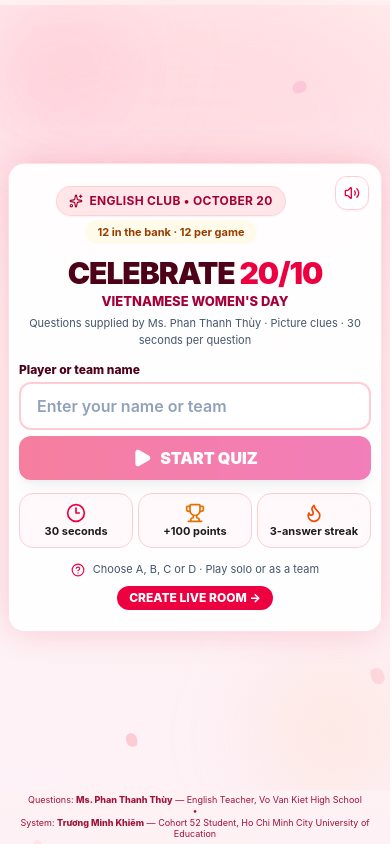
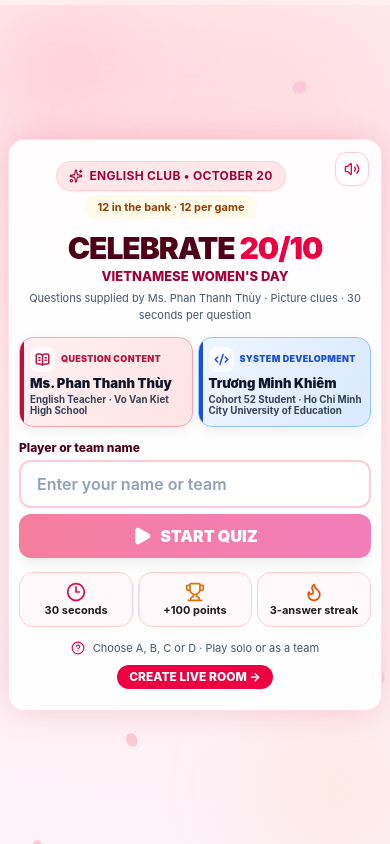
Before and after one commit to remyvnkhiemtruong/vui-cung-2010, a Next.js app: page / in a window 390 px wide. Built offline with nearby package versions, Linux system fonts and the light colour scheme.

Commit message:
feat(ui): highlight question author and system developer with responsive credit cards

```diff
--- a/src/app/globals.css
+++ b/src/app/globals.css
@@ -337,3 +337,148 @@ body { min-height:0; }
   .live-quiz-options button { gap:5px; }
   .live-quiz-options button strong {width:24px;height:24px;flex-shrink:0}
 }
+
+/* Authorship: visible, differentiated credit cards across solo, host, and projector.
+   Uses existing viewport-locked shell instead of introducing page scrolling. */
+.author-credits {
+  display: grid;
+  grid-template-columns: repeat(2, minmax(0, 1fr));
+  gap: clamp(6px, .9vw, 12px);
+  width: min(100%, 940px);
+  margin-inline: auto;
+  flex: none;
+}
+.author-credit {
+  position: relative;
+  isolation: isolate;
+  min-width: 0;
+  display: flex;
+  flex-direction: column;
+  justify-content: center;
+  align-items: flex-start;
+  text-align: left;
+  gap: 3px;
+  border: 1.5px solid;
+  border-radius: 14px;
+  overflow: hidden;
+  box-shadow: 0 4px 12px rgba(25, 25, 35, .06);
+}
+.author-credit::before {
+  content: '';
+  position: absolute;
+  inset: 0 auto 0 0;
+  width: 4px;
+  background: var(--credit-accent);
+}
+.author-credit--questions {
+  --credit-accent: #be123c;
+  color: #881337;
+  border-color: #fda4af;
+  background: linear-gradient(115deg, #fff1f2, #ffe4e6 90%);
+}
+.author-credit--system {
+  --credit-accent: #1d4ed8;
+  color: #1e3a8a;
+  border-color: #93c5fd;
+  background: linear-gradient(115deg, #eff6ff, #dbeafe 90%);
+}
+.author-credit-heading {
+  display: flex;
+  align-items: center;
+  gap: 6px;
+  min-width: 0;
+}
+.author-credit-symbol {
+  display: grid;
+  place-items: center;
+  width: 25px;
+  height: 25px;
+  flex: 0 0 auto;
+  border-radius: 8px;
+  color: var(--credit-accent);
+  background: #ffffffb8;
+}
+.author-credit-label {
+  font-size: clamp(9px, 1vw, 11px);
+  font-weight: 900;
+  line-height: 1.12;
+  letter-spacing: .095em;
+  color: var(--credit-accent);
+}
+.author-credit-name {
+  display: block;
+  max-width: 100%;
+  color: #0f172a;
+  font-size: clamp(14px, 2.05vw, 21px);
+  font-weight: 900;
+  line-height: 1.1;
+  overflow-wrap: anywhere;
+}
+.author-credit-role {
+  max-width: 100%;
+  color: #334155;
+  font-size: clamp(10px, 1.13vw, 12px);
+  font-weight: 650;
+  line-height: 1.18;
+  overflow-wrap: anywhere;
+}
+.author-credits--feature .author-credit {
+  min-height: 91px;
+  padding: clamp(8px, 1.15dvh, 13px) clamp(10px, 1.5vw, 18px);
+  gap: 4px;
+}
+.author-credits--compact .author-credit {
+  min-height: 47px;
+  padding: 5px clamp(7px, 1vw, 12px);
+  gap: 1px;
+  border-radius: 11px;
+}
+.author-credits--compact .author-credit-heading { gap: 4px; }
+.author-credits--compact .author-credit-symbol { width: 17px; height: 17px; border-radius: 5px; }
+.author-credits--compact .author-credit-symbol svg { width: 12px; height: 12px; }
+.author-credits--compact .author-credit-label { font-size: clamp(8px, .88vw, 10px); }
+.author-credits--compact .author-credit-name { font-size: clamp(12px, 1.28vw, 15px); }
+.author-credits--compact .author-credit-role { font-size: clamp(9px, .95vw, 11px); }
+.app-credit-footer, .live-credit-footer {
+  position: relative;
+  z-index: 10;
+  flex: 0 0 auto;
+  width: 100%;
+  padding: 4px clamp(7px, 1.5vw, 16px) max(5px, env(safe-area-inset-bottom));
+  background: rgba(255, 255, 255, .75);
+  border-top: 1px solid rgba(244, 63, 94, .12);
+}
+.home-card > .author-credits { width: 100%; }
+@media (max-width: 560px) {
+  .author-credits { gap: 5px; }
+  .author-credit-name { font-size: clamp(12px, 3.35vw, 17px); }
+  .author-credit-role { font-size: clamp(9px, 2.5vw, 11px); }
+  .author-credit-label { letter-spacing: .035em; font-size: 9px; }
+  .author-credits--feature .author-credit {
+    min-height: 90px;
+    padding: 7px 8px 7px 10px;
+  }
+  .author-credits--compact .author-credit {
+    min-height: 56px;
+    padding: 4px 6px 5px 9px;
+    gap: 1px;
+  }
+  .author-credits--compact .author-credit-name { font-size: clamp(11px, 3vw, 13px); }
+  .author-credits--compact .author-credit-role { font-size: clamp(8px, 2.15vw, 10px); }
+}
+@media (max-height: 680px) {
+  .home-card > .author-credits .author-credit { min-height: 69px; padding-block: 6px; gap: 1px; }
+  .home-card > .author-credits .author-credit-symbol { width: 19px; height: 19px; }
+  .home-card > .author-credits .author-credit-symbol svg { width: 12px; height: 12px; }
+  .home-card > .author-credits .author-credit-name { font-size: clamp(12px, 2.1dvh, 17px); }
+  .home-card > .author-credits .author-credit-role { font-size: 9px; line-height: 1.1; }
+  .app-credit-footer,.live-credit-footer { padding-top: 2px; padding-bottom: 3px; }
+  .author-credits--compact .author-credit { min-height: 39px; }
+}
+@media (max-height: 530px) {
+  .home-card > .home-rules { display: none; }
+  .home-card > .author-credits .author-credit { min-height: 57px; }
+  .author-credits--compact .author-credit-symbol { display: none; }
+  .author-credits--compact .author-credit { min-height: 36px; }
+  .author-credits--compact .author-credit-role { display: none; }
+}
--- a/src/app/page.tsx
+++ b/src/app/page.tsx
@@ -3,6 +3,7 @@
 import React from 'react';
 import PetalCanvas from '@/components/background/PetalCanvas';
 import Header from '@/components/common/Header';
+import AuthorCredits from '@/components/common/AuthorCredits';
 import HomeScreen from '@/components/game/HomeScreen';
 import GameHUD from '@/components/game/GameHUD';
 import QuestionCard from '@/components/game/QuestionCard';
@@ -67,11 +68,11 @@ export default function QuizApp() {
           )}
         </div>
 
-        <footer className="app-footer" aria-label="Website credits">
-          <span>Questions: <strong>Ms. Phan Thanh Thùy</strong> — English Teacher, Vo Van Kiet High School</span>
-          <span className="footer-separator" aria-hidden="true"> • </span>
-          <span>System: <strong>Trương Minh Khiêm</strong> — Cohort 52 Student, Ho Chi Minh City University of Education</span>
-        </footer>
+        {screen !== 'start' && (
+          <footer className="app-footer app-credit-footer" aria-label="Website credits">
+            <AuthorCredits variant="compact" />
+          </footer>
+        )}
       </div>
     </main>
   );
--- /dev/null
+++ b/src/components/common/AuthorCredits.tsx
@@ -0,0 +1,29 @@
+import { BookOpenText, Code2 } from 'lucide-react';
+
+interface AuthorCreditsProps {
+  /** Feature cards on the welcome screen; compact cards throughout gameplay. */
+  variant?: 'feature' | 'compact';
+}
+
+export default function AuthorCredits({ variant = 'compact' }: AuthorCreditsProps) {
+  return (
+    <section className={`author-credits author-credits--${variant}`} aria-label="Question author and system developer">
+      <article className="author-credit author-credit--questions">
+        <div className="author-credit-heading">
+          <span className="author-credit-symbol" aria-hidden="true"><BookOpenText size={15} strokeWidth={2.4} /></span>
+          <span className="author-credit-label">QUESTION CONTENT</span>
+        </div>
+        <strong className="author-credit-name">Ms. Phan Thanh Thùy</strong>
+        <span className="author-credit-role">English Teacher · Vo Van Kiet High School</span>
+      </article>
+      <article className="author-credit author-credit--system">
+        <div className="author-credit-heading">
+          <span className="author-credit-symbol" aria-hidden="true"><Code2 size={15} strokeWidth={2.4} /></span>
+          <span className="author-credit-label">SYSTEM DEVELOPMENT</span>
+        </div>
+        <strong className="author-credit-name">Trương Minh Khiêm</strong>
+        <span className="author-credit-role">Cohort 52 Student · Ho Chi Minh City University of Education</span>
+      </article>
+    </section>
+  );
+}
--- a/src/components/game/HomeScreen.tsx
+++ b/src/components/game/HomeScreen.tsx
@@ -7,6 +7,7 @@ import { Card } from '@/components/ui/Card';
 import { Badge } from '@/components/ui/Badge';
 import { StageDecorations } from '@/components/decorations/StageDecorations';
 import SoundToggle from '@/components/common/SoundToggle';
+import AuthorCredits from '@/components/common/AuthorCredits';
 import { HighScoreRecord } from '@/types/quiz';
 import { QUESTION_TIME_LIMIT } from '@/utils/gameEngine';
 
@@ -67,6 +68,8 @@ export default function HomeScreen({
             Questions supplied by Ms. Phan Thanh Thùy · Picture clues · 30 seconds per question
           </p>
         </div>
+
+        <AuthorCredits variant="feature" />
 
         <form onSubmit={submit} className="home-form" noValidate>
           <label htmlFor="playerNameInput" className="mb-1 block text-xs sm:text-sm font-extrabold text-rose-950">
--- a/src/components/live/LiveClient.tsx
+++ b/src/components/live/LiveClient.tsx
@@ -3,6 +3,7 @@ import React,{useCallback,useEffect,useRef,useState} from 'react';
 import Link from 'next/link';
 import {useRouter} from 'next/navigation';
 import {QRCodeSVG} from 'qrcode.react';
+import AuthorCredits from '@/components/common/AuthorCredits';
 import {ArrowRight,CheckCircle2,Clock3,Copy,ExternalLink,Gamepad2,Medal,Monitor,Play,Radio,RotateCcw,Shield,Smartphone,Trophy,Users} from 'lucide-react';
 
 type Phase='lobby'|'question'|'reveal'|'finished';
@@ -53,10 +54,8 @@ function LiveLayout({title,subtitle,children}:{title:string,subtitle:string,chil
       <Link href="/live" className="shrink-0 rounded-xl border border-rose-200 px-3 py-2 text-xs font-bold text-rose-700 hover:bg-rose-50">LIVE HOME</Link>
     </header>
     <div className="min-h-0 flex-1 overflow-hidden px-3 py-2 sm:px-5 sm:py-3">{children}</div>
-    <footer className="shrink-0 border-t border-rose-100 bg-white/50 px-2 py-1 text-center text-[10px] text-rose-800">
-      <span>Questions: <strong>Ms. Phan Thanh Thùy</strong> — English Teacher, Vo Van Kiet High School</span>
-      <span className="mx-2 hidden sm:inline" aria-hidden="true">•</span>
-      <span className="block sm:inline">System: <strong>Trương Minh Khiêm</strong> — Cohort 52 Student, Ho Chi Minh City University of Education</span>
+    <footer className="live-credit-footer" aria-label="Website credits">
+      <AuthorCredits variant="compact" />
     </footer>
   </main>;
 }
```
Also changed, not shown: 1 other file (tests, documents, lock files or other folders).
